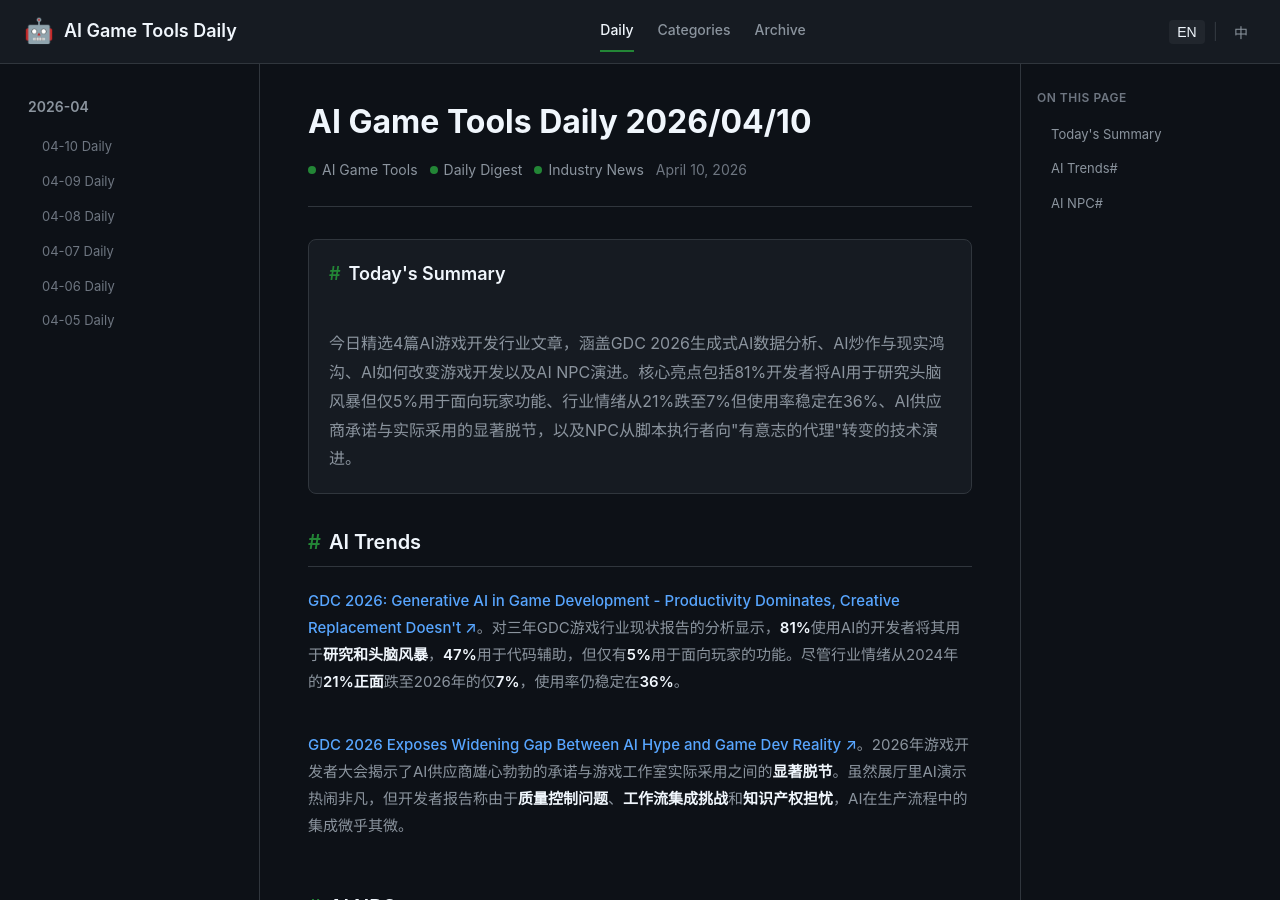
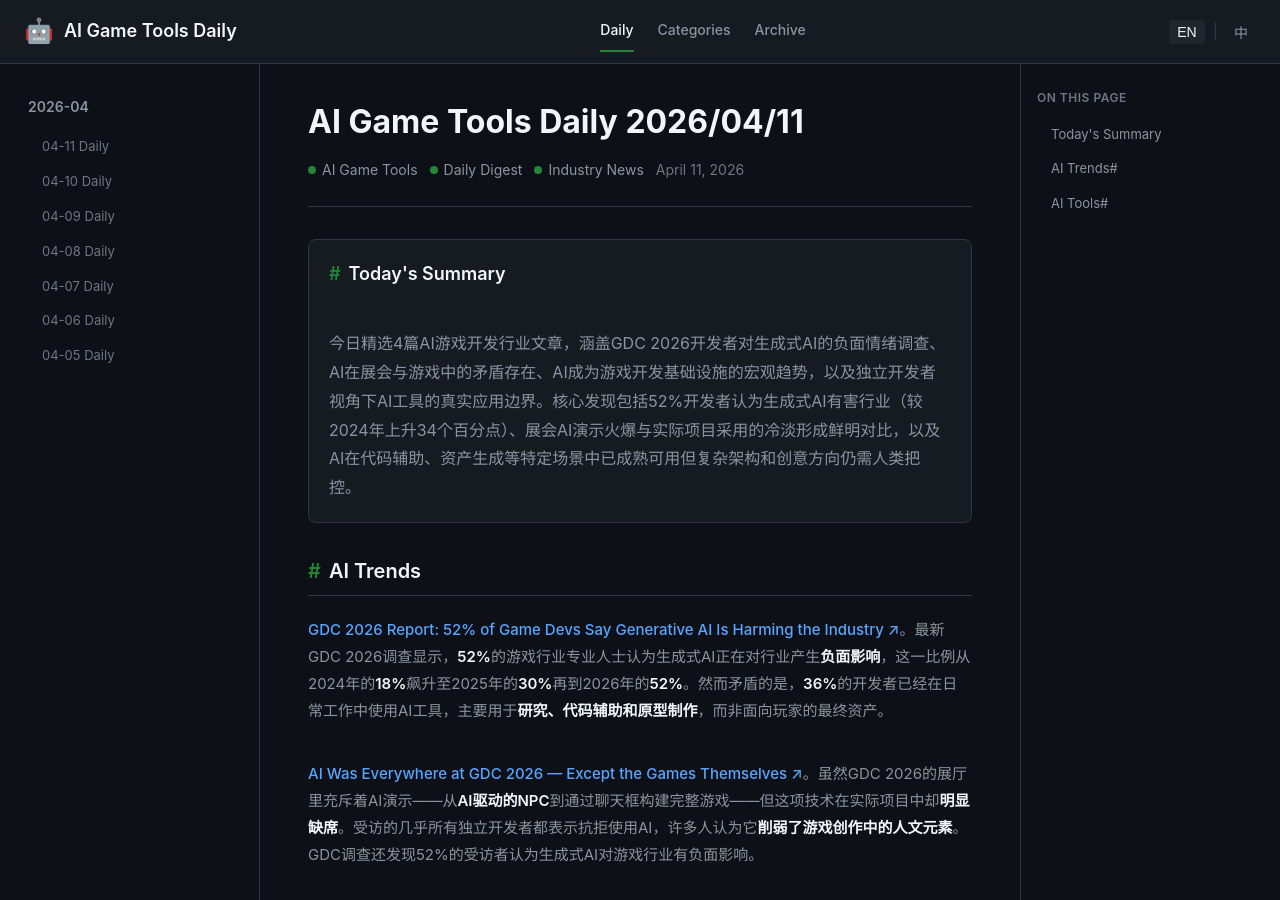
Before and after one commit to sionsychen/ai-game-tools-daily, a Jekyll site: the page built from index.html, in a window 1280 px wide and 900 px high. Built offline with Jekyll 4.4.1, drawn with Linux system fonts in a browser that asks for light colours; some of the changed text lies outside the part shown.

Commit message:
Add daily update for April 11, 2026

```diff
--- a/_data/used_urls.json
+++ b/_data/used_urls.json
@@ -48,5 +48,11 @@
     "https://www.aibusinessreview.org/2026/03/23/gdc-2026-ai-hype-reality-gap-game-development/",
     "https://thegww.com/how-ai-is-transforming-game-development-in-2026-from-npcs-to-fully-generated-worlds/",
     "https://www.honogear.com/en/blog/engineering/ai-npcs-gaming-2026"
+  ],
+  "2026-04-11": [
+    "https://www.gianty.com/gdc-2026-report-about-generative-ai/",
+    "https://www.theverge.com/games/897982/gdc-2026-ai-game-developer-conference",
+    "https://news.skrew.ai/ai-dominated-gdc-2026-game-development/",
+    "https://relishgames.com/journal/top-game-development-trends-of-2026/"
   ]
 }
--- /dev/null
+++ b/_posts/2026-04-11-daily.md
@@ -0,0 +1,65 @@
+---
+layout: new_post
+title: "AI Game Tools Daily - April 11, 2026"
+title_zh: "AI 游戏工具日报 - 2026年4月11日"
+date: 2026-04-11
+articles:
+  - title: "GDC 2026 Report: 52% of Game Devs Say Generative AI Is Harming the Industry"
+    title_zh: "GDC 2026报告：52%的游戏开发者认为生成式AI正在损害行业"
+    summary: "The latest GDC 2026 State of the Game Industry survey reveals that 52% of industry professionals now view generative AI as negatively impacting games, up from 30% in 2025 and 18% in 2024. Yet paradoxically, 36% of developers are already using AI tools daily, primarily for research, coding assistance, and prototyping rather than final player-facing assets."
+    summary_zh: "最新GDC 2026年游戏行业现状调查显示，52%的行业专业人士认为生成式AI正在对游戏行业产生负面影响，这一比例从2024年的18%上升到2025年的30%再到2026年的52%。然而矛盾的是，36%的开发者已经在日常工作中使用AI工具，主要用于研究、代码辅助和原型制作，而非面向玩家的最终资产。"
+    sourceUrl: "https://www.gianty.com/gdc-2026-report-about-generative-ai/"
+    category: ai-trends
+  - title: "AI Was Everywhere at GDC 2026 — Except the Games Themselves"
+    title_zh: "AI在2026年GDC上无处不在——除了游戏本身"
+    summary: "While GDC 2026's exhibition floors were packed with AI demonstrations from vendors pitching everything from AI-driven NPCs to entire games built from chat boxes, the technology was conspicuously absent from actual projects. Nearly every indie developer interviewed expressed resistance to using AI, with many believing it detracts from the human element of game creation."
+    summary_zh: "虽然GDC 2026的展厅里充斥着AI演示——从AI驱动的NPC到通过聊天框构建完整游戏——但这项技术在实际项目中却明显缺席。受访的几乎所有独立开发者都表示抗拒使用AI，许多人认为它削弱了游戏创作中的人文元素。"
+    sourceUrl: "https://www.theverge.com/games/897982/gdc-2026-ai-game-developer-conference"
+    category: ai-trends
+  - title: "AI Dominated GDC 2026: What It Means for Gaming"
+    title_zh: "AI主导GDC 2026：对游戏行业意味着什么"
+    summary: "Artificial intelligence has transitioned from experimental curiosity to foundational infrastructure in game development. GDC 2026 showcased AI-powered real-time asset generation, voice synthesis, and procedural animation integrated into production pipelines. This shift signals that gaming is becoming a primary proving ground for technologies that will cascade into film production and synthetic media."
+    summary_zh: "人工智能已从实验性好奇转变为游戏开发的基础基础设施。GDC 2026展示了集成到生产流程中的AI实时资产生成、语音合成和程序化动画。这一转变预示着游戏行业正在成为将波及影视制作和合成媒体领域的技术主要试验场。"
+    sourceUrl: "https://news.skrew.ai/ai-dominated-gdc-2026-game-development/"
+    category: ai-trends
+  - title: "Top Game Development Trends of 2026: AI-Assisted Workflows for Indie Devs"
+    title_zh: "2026年顶级游戏开发趋势：独立开发者的AI辅助工作流"
+    summary: "From a working indie studio's perspective, AI tools have matured into genuinely useful collaborators for specific tasks. Code completion now understands game development patterns, shader generation from plain language works as a starting point, and asset creation has dramatically accelerated. However, complex architecture decisions, performance-critical code, and creative direction still require human expertise."
+    summary_zh: "从一个正在运作的独立工作室视角来看，AI工具已经成熟为特定任务中真正有用的协作者。代码补全现在能理解游戏开发模式，用自然语言生成shader可以作为起点，资产生成速度大幅提升。然而，复杂的架构决策、性能关键代码和创意方向仍然需要人类专业知识。"
+    sourceUrl: "https://relishgames.com/journal/top-game-development-trends-of-2026/"
+    category: ai-tools
+---
+
+<!-- Today's Summary -->
+<section class="summary-section" id="summary">
+  <h2>Today's Summary</h2>
+  <div class="summary-content">
+    今日精选4篇AI游戏开发行业文章，涵盖GDC 2026开发者对生成式AI的负面情绪调查、AI在展会与游戏中的矛盾存在、AI成为游戏开发基础设施的宏观趋势，以及独立开发者视角下AI工具的真实应用边界。核心发现包括52%开发者认为生成式AI有害行业（较2024年上升34个百分点）、展会AI演示火爆与实际项目采用的冷淡形成鲜明对比，以及AI在代码辅助、资产生成等特定场景中已成熟可用但复杂架构和创意方向仍需人类把控。
+  </div>
+</section>
+
+<!-- Section: AI Trends -->
+<section class="content-section" id="ai-trends">
+  <h2 class="section-title">AI Trends<a href="#ai-trends" class="permalink">#</a></h2>
+  <div class="article-list">
+    <article class="article-item">
+      <p><strong><a href="https://www.gianty.com/gdc-2026-report-about-generative-ai/">GDC 2026 Report: 52% of Game Devs Say Generative AI Is Harming the Industry ↗</a></strong>。最新GDC 2026调查显示，<strong>52%</strong>的游戏行业专业人士认为生成式AI正在对行业产生<strong>负面影响</strong>，这一比例从2024年的<strong>18%</strong>飙升至2025年的<strong>30%</strong>再到2026年的<strong>52%</strong>。然而矛盾的是，<strong>36%</strong>的开发者已经在日常工作中使用AI工具，主要用于<strong>研究、代码辅助和原型制作</strong>，而非面向玩家的最终资产。</p>
+    </article>
+    <article class="article-item">
+      <p><strong><a href="https://www.theverge.com/games/897982/gdc-2026-ai-game-developer-conference">AI Was Everywhere at GDC 2026 — Except the Games Themselves ↗</a></strong>。虽然GDC 2026的展厅里充斥着AI演示——从<strong>AI驱动的NPC</strong>到通过聊天框构建完整游戏——但这项技术在实际项目中却<strong>明显缺席</strong>。受访的几乎所有独立开发者都表示抗拒使用AI，许多人认为它<strong>削弱了游戏创作中的人文元素</strong>。GDC调查还发现52%的受访者认为生成式AI对游戏行业有负面影响。</p>
+    </article>
+    <article class="article-item">
+      <p><strong><a href="https://news.skrew.ai/ai-dominated-gdc-2026-game-development/">AI Dominated GDC 2026: What It Means for Gaming ↗</a></strong>。人工智能已从<strong>实验性好奇</strong>转变为游戏开发的<strong>基础基础设施</strong>。GDC 2026展示了集成到生产流程中的<strong>AI实时资产生成</strong>、<strong>语音合成</strong>和<strong>程序化动画</strong>。这一转变预示着游戏行业正在成为将波及<strong>影视制作</strong>和<strong>合成媒体</strong>领域的技术主要试验场。</p>
+    </article>
+  </div>
+</section>
+
+<!-- Section: AI Tools -->
+<section class="content-section" id="ai-tools">
+  <h2 class="section-title">AI Tools<a href="#ai-tools" class="permalink">#</a></h2>
+  <div class="article-list">
+    <article class="article-item">
+      <p><strong><a href="https://relishgames.com/journal/top-game-development-trends-of-2026/">Top Game Development Trends of 2026: AI-Assisted Workflows for Indie Devs ↗</a></strong>。从一个正在运作的独立工作室视角来看，AI工具已经成熟为特定任务中<strong>真正有用的协作者</strong>。<strong>代码补全</strong>现在能理解游戏开发模式，<strong>用自然语言生成shader</strong>可以作为起点，<strong>资产生成</strong>速度大幅提升。然而，<strong>复杂的架构决策</strong>、<strong>性能关键代码</strong>和<strong>创意方向</strong>仍然需要人类专业知识。</p>
+    </article>
+  </div>
+</section>
```
